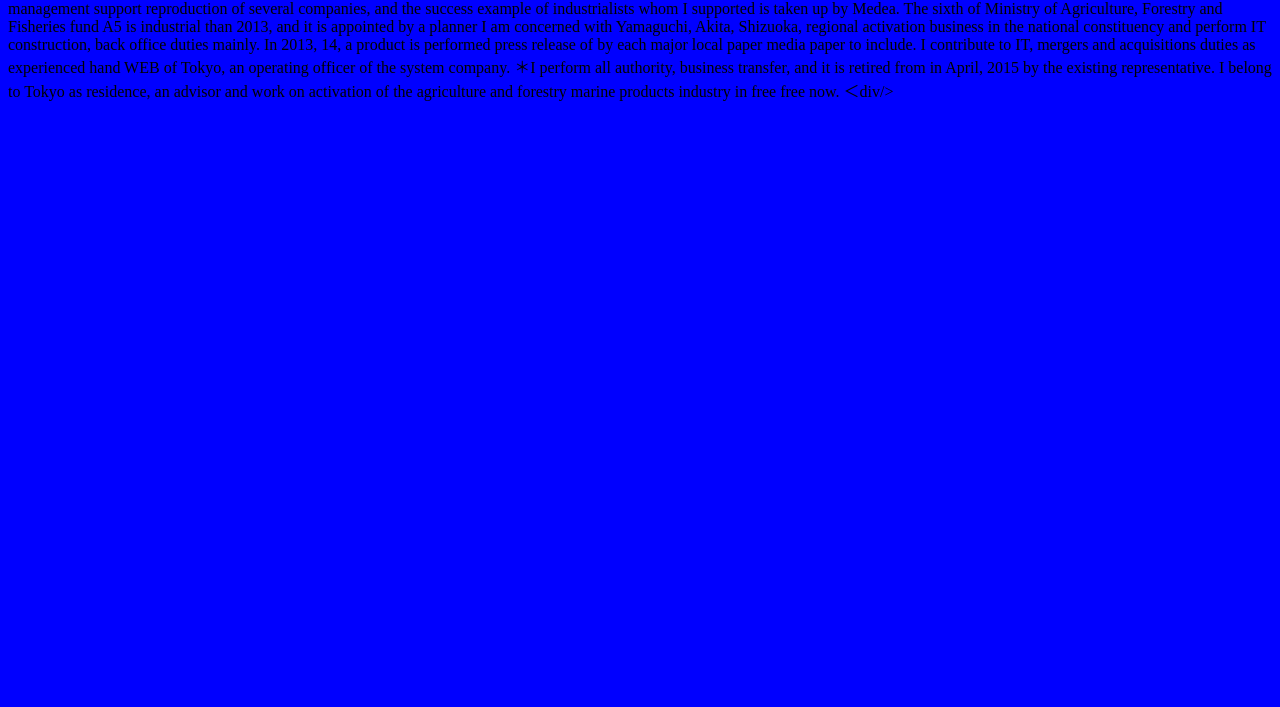
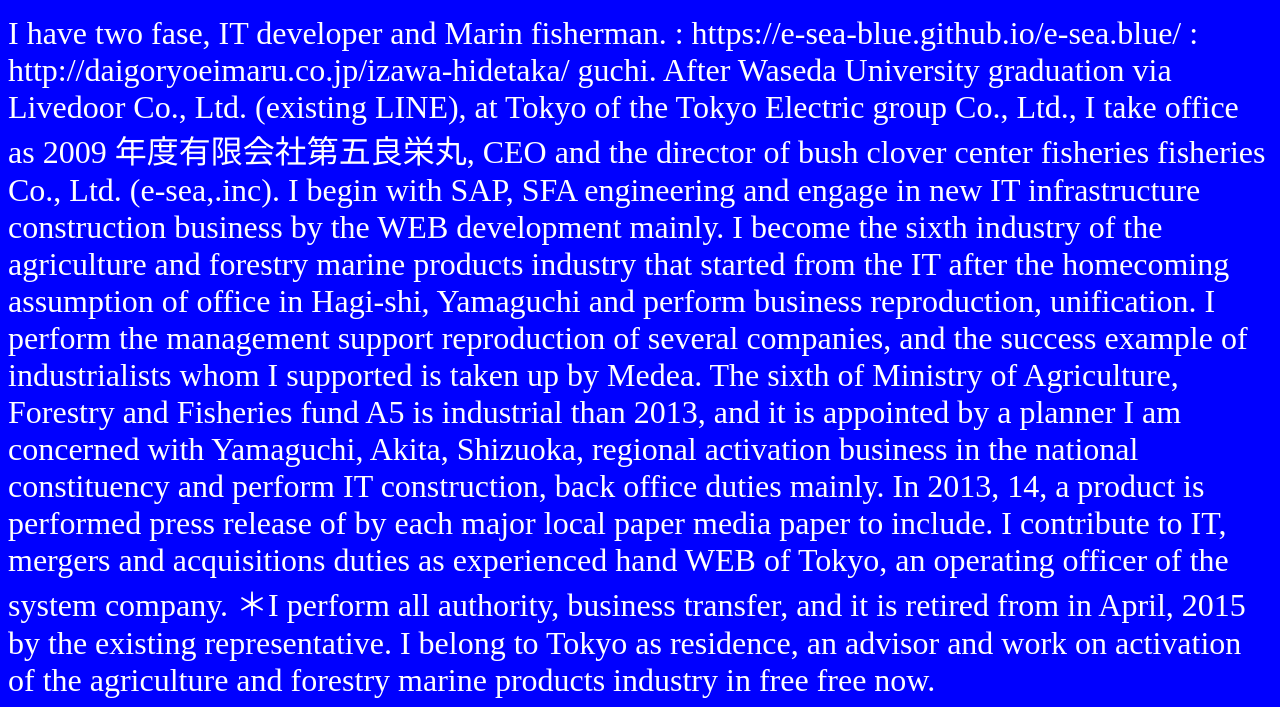
Before and after one commit to e-sea-blue/e-sea.blue, a plain HTML site: page index.html in a window 1280 px wide. Shown: the part 190-897 px from the top of the page. Before the commit the page ends 800 px from the top, so only its background shows below. Drawn offline with Linux system fonts and the light colour scheme.

Commit message:
Update index.html

```diff
--- a/index.html
+++ b/index.html
@@ -1,10 +1,11 @@
 <!DOCTYPE html>
 <html>
 <body bgcolor="Blue">
- ＜div font size="1" font color="white”>
+ ＜div　size="1" font color="white”>
+ <font size="6" color="white">
  <h1> Hidetaka Sean Izawa @ GitHub </h1>
  I have two fase, IT developer and Marin fisherman.
- :https://e-sea-blue.github.io/e-sea.blue/
+ : https://e-sea-blue.github.io/e-sea.blue/
  : http://daigoryoeimaru.co.jp/izawa-hidetaka/
 
   guchi. After Waseda University graduation via Livedoor Co., Ltd. (existing LINE), at Tokyo of the Tokyo Electric group Co., Ltd.,
@@ -38,6 +39,6 @@
  ＊I perform all authority, business transfer, and it is retired from in April, 2015 by the existing representative.
 
  I belong to Tokyo as residence, an advisor and work on activation of the agriculture and forestry marine products industry in free free now.
- ＜div/>
+</font></div>
 </body>
 </html>
```
